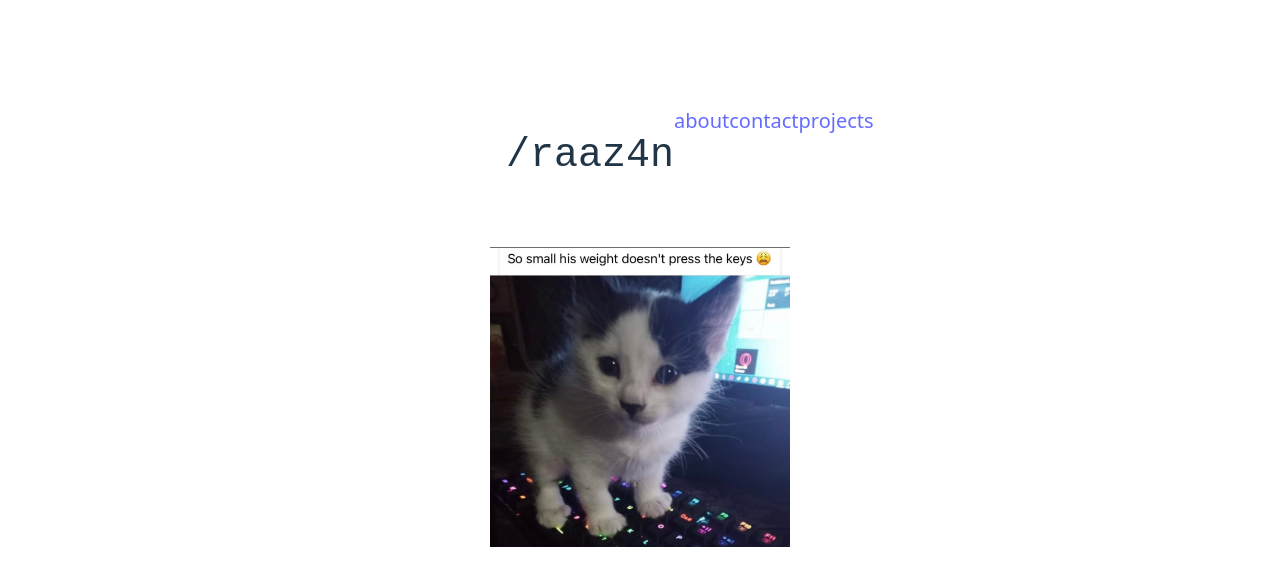
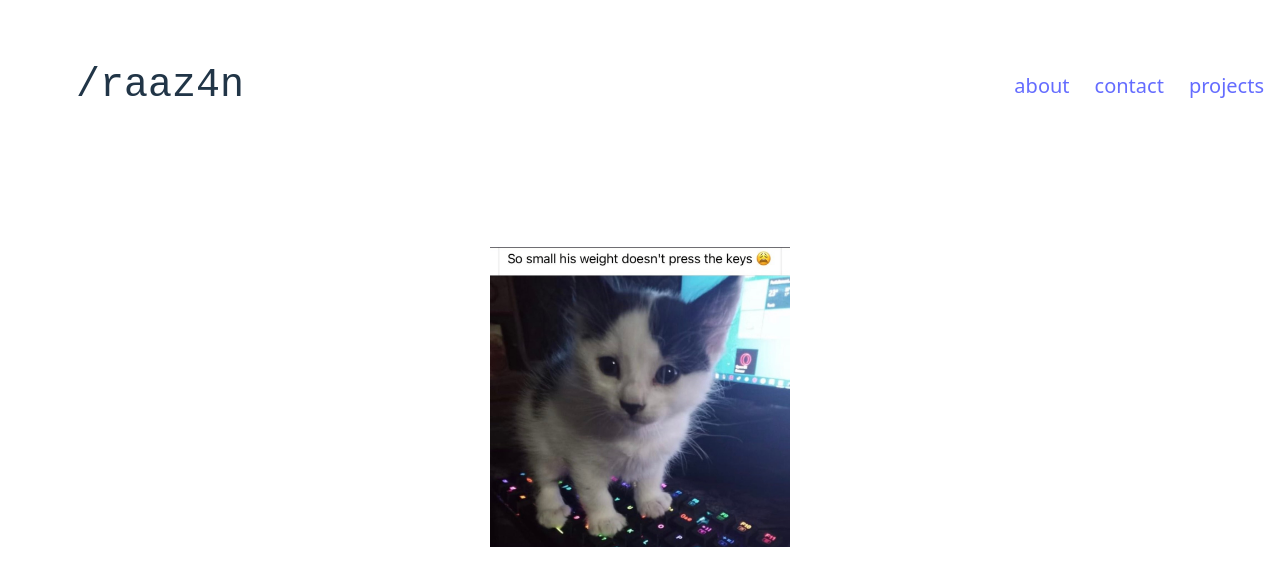
Before and after one commit to raaz4n/portfolio, a React (Vite) app: page / in a window 1280 px wide. Shown: the top 586 px of the page. Built offline with nearby package versions, Linux system fonts and the light colour scheme; grey boxes are pictures that could not be loaded; a web font is replaced by a local one.

Commit message:
header adjustment

```diff
--- a/src/App.css
+++ b/src/App.css
@@ -13,14 +13,17 @@
 }
 
 .tl {
-  left: 50px;
+  display: flex;
   font-size: 40px;
+  align-items: center;
   gap: 10px;
 }
 
 .header {
   position: absolute;
   top: 0;
+  left: 0;
+  right: 0;
   display: flex;
   align-items: center;
   padding: 1em;
@@ -28,8 +31,9 @@
 }
 
 .sections {
-  right: 50px;
+  display: flex;
   font-size: 20px;
+  align-items: center;
   gap: 25px;
 }
 
--- a/src/App.jsx
+++ b/src/App.jsx
@@ -5,7 +5,7 @@ import './App.css'
 function App() {
   return (
     <>
-      <div className = "header">
+      <header className = "header">
         <div className = "google-sans tl">
           <video autoPlay loop muted playsInline className = "tlgif">
             <source src = {astromp4} type="video/mp4"/>
@@ -17,7 +17,7 @@ function App() {
           <a href="">contact</a>
           <a href="">projects</a>
         </div>
-      </div>
+      </header>
       <div>
         <img className = "photo" src = {myPhoto} alt = "small cat can't press any keys on the keyboard"/>
       </div>
```
